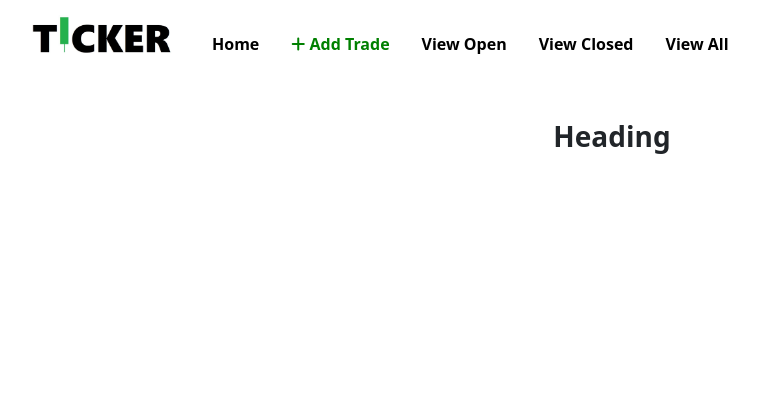
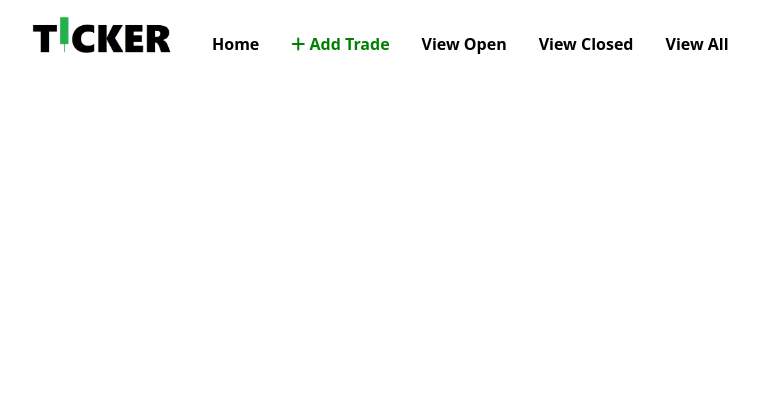
Before and after one commit to DannyGilligan/ticker, a Django app: template trades/templates/trades/base.html in a window 1280 px wide. Shown: the top 420 px of the page, without its empty margins (28-787 px from the left). Run offline with Django 4.2, Linux system fonts and the light colour scheme; the template is opened without the code that fills it, so the values that code supplies are empty.

Commit message:
Add open_trades.html file

```diff
--- a/trades/templates/trades/all_trades.html
+++ b/trades/templates/trades/all_trades.html
@@ -63,7 +63,6 @@
     </nav>
     <!-- Navbar ends here -->
 
-
     <!-- Main Content Section starts here -->
     <div class="container-fluid">
         <h3 class="m-5 text-center fw-bold text-body">All Trades</h3>
@@ -128,7 +127,6 @@
         <div class="text-center text-white mt-1 text-center small" style="background-color: black;">
             © 2024 Ticker B.V.
         </div>
-        <!-- Copyright -->
     </footer>
     <!-- Footer ends here -->
 
--- a/trades/templates/trades/base.html
+++ b/trades/templates/trades/base.html
@@ -20,17 +20,20 @@
 
 <body class="d-flex flex-column min-vh-100">
 
-    <!-- Navbar starts -->
+    <!-- Navbar starts here -->
     <nav class="navbar navbar-expand-lg navbar-light bg-white text-dark">
         <div class="container-fluid">
+
             <a class="navbar-brand px-2" href="#">
                 <img src="/static/images/ticker-logo.webp" alt="" width="140" height="auto">
             </a>
+
             <button class="navbar-toggler" type="button" data-bs-toggle="collapse"
                 data-bs-target="#navbarSupportedContent" aria-controls="navbarSupportedContent" aria-expanded="false"
                 aria-label="Toggle navigation">
                 <span class="navbar-toggler-icon"></span>
             </button>
+
             <div class="collapse navbar-collapse" id="navbarSupportedContent">
                 <ul class="navbar-nav me-auto mb-2 mb-lg-0 mt-3">
                     <li class="nav-item mx-2">
@@ -58,20 +61,10 @@
             </div>
         </div>
     </nav>
-    <!-- Navbar ends -->
-
+    <!-- Navbar ends here -->
 
     <!-- Main Content Section starts here -->
-    <div class="container-fluid">
-        <h3 class="m-5 text-center fw-bold text-body">Heading</h3>
 
-        <div class="row">
-            <div class="col-12">
-
-
-            </div>
-        </div>
-    </div>
     <!-- Main Content Section ends here -->
 
     <!-- Footer starts here -->
--- /dev/null
+++ b/trades/templates/trades/open_trades.html
@@ -0,0 +1 @@
+{% extends "trades/base.html" %}
```
